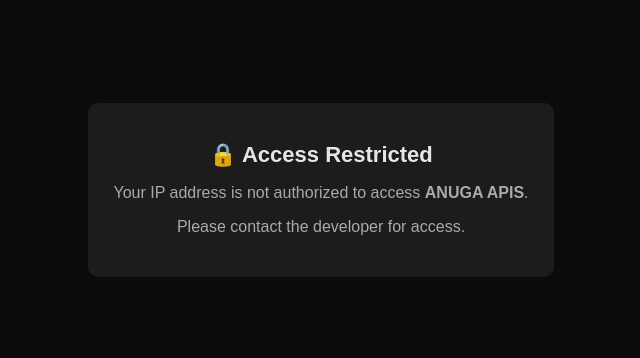
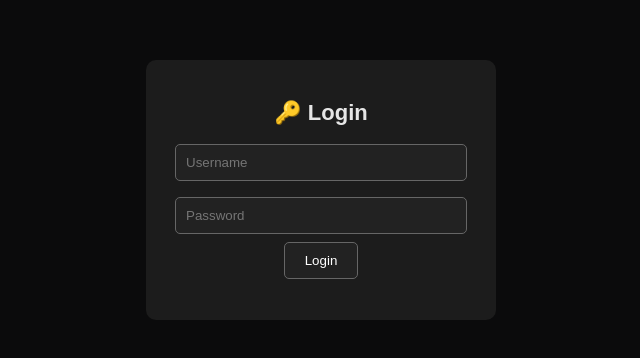
Before and after one commit to cyberxdevsofficial/API-WEB, a website: page public/login.html in a window 1280 px wide. Shown: the part 210-568 px from the top of the page, without its empty margins (319-959 px from the left). Drawn offline with Linux system fonts and the light colour scheme.

Commit message:
Update login.html

```diff
--- a/public/login.html
+++ b/public/login.html
@@ -6,16 +6,32 @@
   <title>Login - ANUGA APIS</title>
   <style>
     body{margin:0;font-family:Arial,Helvetica,sans-serif;background:#0b0b0c;color:#e6e6e6;display:flex;align-items:center;justify-content:center;height:100vh}
-    .box{background:#1c1c1c;padding:25px;border-radius:10px;text-align:center}
-    h1{font-size:22px}
-    p{color:#aaa}
+    .box{background:#1c1c1c;padding:25px;border-radius:10px;text-align:center;width:300px}
+    h1{font-size:22px;margin-bottom:10px}
+    input{width:90%;padding:10px;margin:8px 0;border:1px solid #666;background:#222;color:#fff;border-radius:5px}
+    button{padding:10px 20px;background:#222;border:1px solid #666;color:#fff;cursor:pointer;border-radius:5px}
+    button:hover{background:#333}
   </style>
 </head>
 <body>
   <div class="box">
-    <h1>🔒 Access Restricted</h1>
-    <p>Your IP address is not authorized to access <strong>ANUGA APIS</strong>.</p>
-    <p>Please contact the developer for access.</p>
+    <h1>🔑 Login</h1>
+    <input type="text" placeholder="Username" id="user"><br>
+    <input type="password" placeholder="Password" id="pass"><br>
+    <button onclick="login()">Login</button>
+    <p id="msg"></p>
   </div>
+
+  <script>
+    function login() {
+      const u = document.getElementById("user").value;
+      const p = document.getElementById("pass").value;
+      if(u === "admin" && p === "1234") {
+        document.getElementById("msg").innerText = "✅ Login successful!";
+      } else {
+        document.getElementById("msg").innerText = "❌ Invalid credentials!";
+      }
+    }
+  </script>
 </body>
 </html>
```
